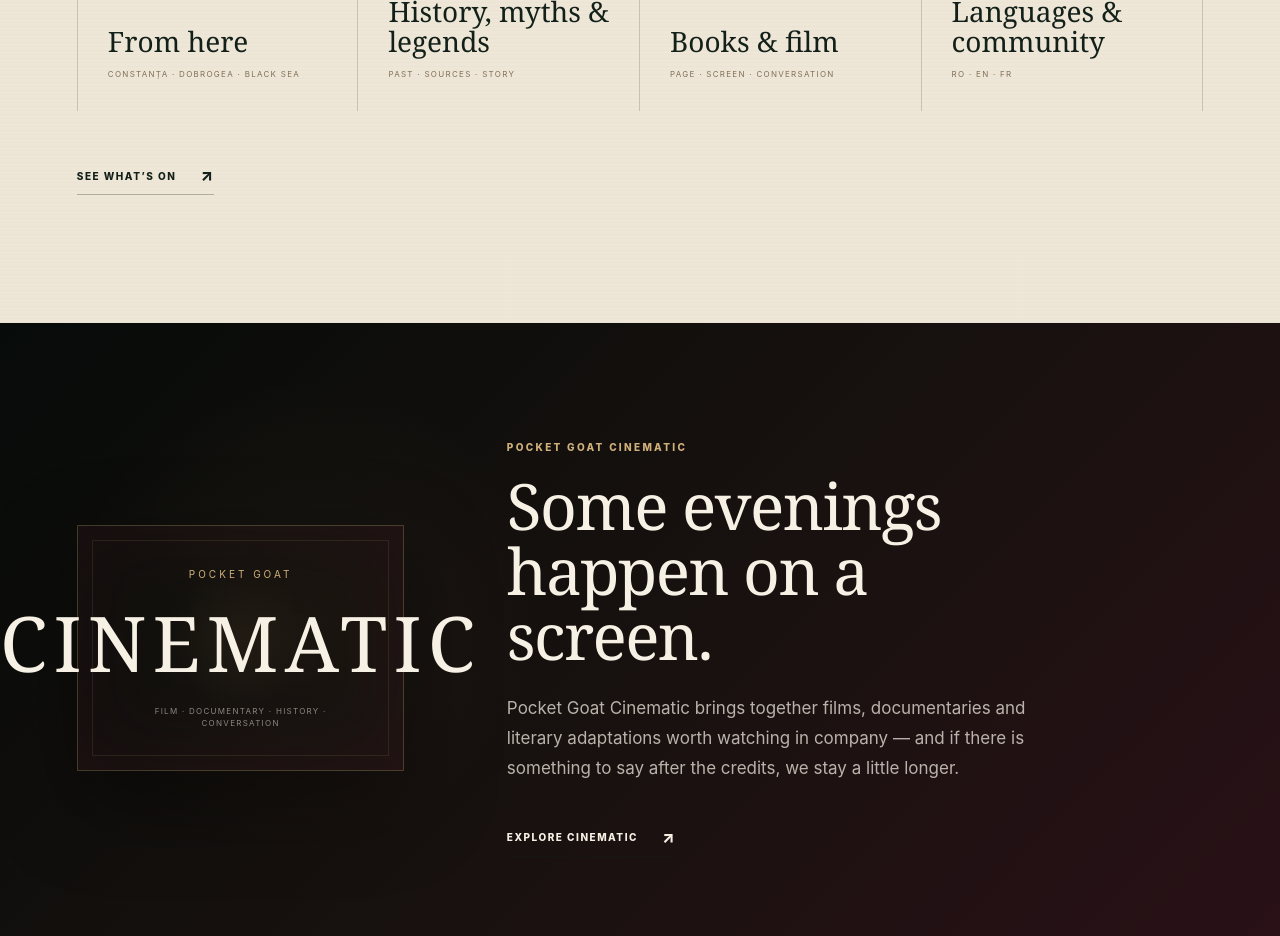
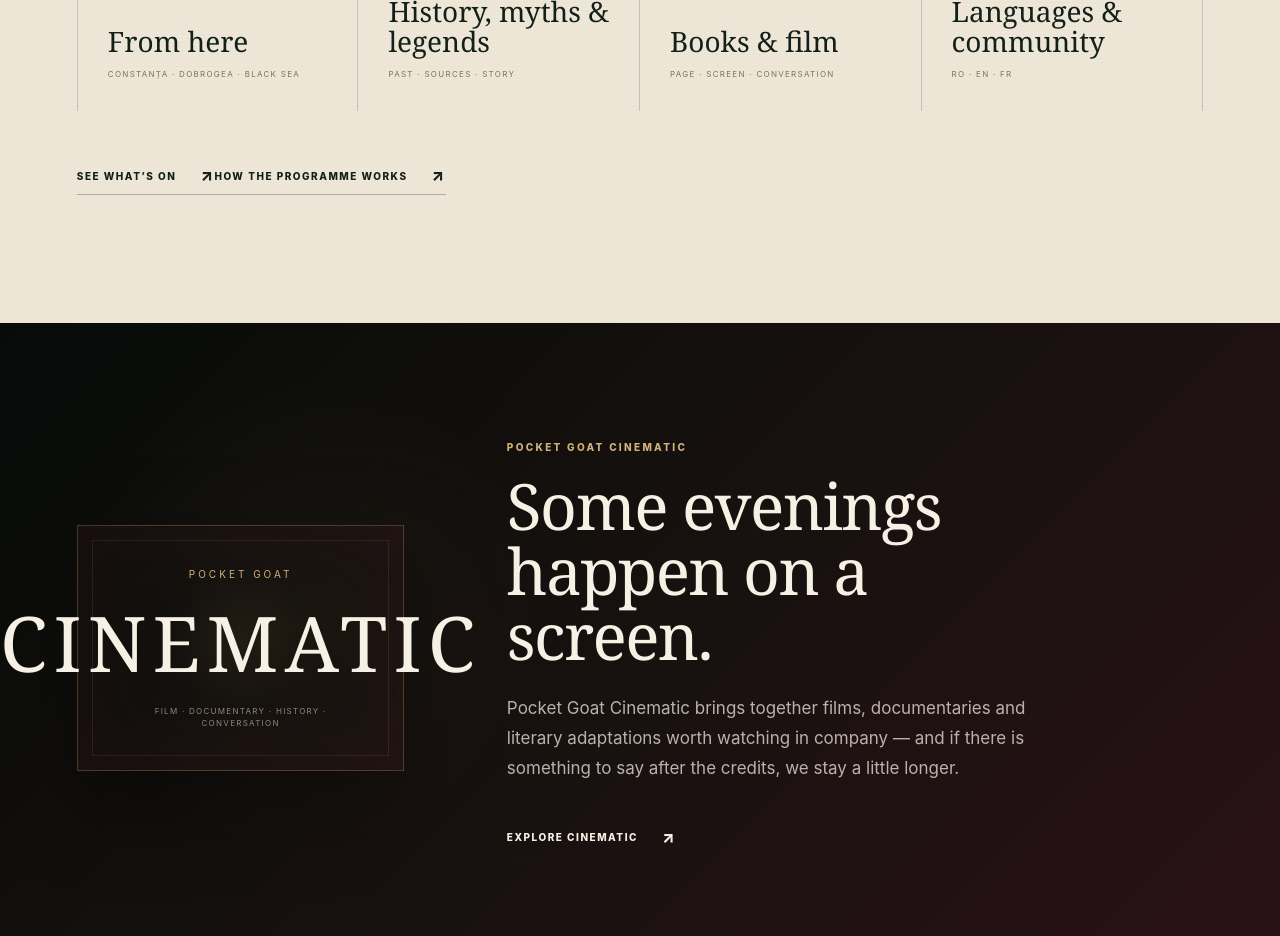
Before and after one commit to drezzillah-prog/pocket-goat-website, a Next.js app: page /en in a window 1280 px wide. Shown: the part 6100-7036 px from the top of the page. Built offline with nearby package versions, Linux system fonts and the light colour scheme.

Commit message:
polish: strengthen Home culture navigation

```diff
--- a/src/app/[locale]/page.tsx
+++ b/src/app/[locale]/page.tsx
@@ -161,7 +161,10 @@ export default async function HomePage({ params }: { params: Promise<{ locale: s
             </Link>
           )}
         </div>
-        <SectionLink href={`/${locale}/events`}>{ro ? "Vezi programul" : "See what’s on"}</SectionLink>
+        <div className="culture-actions">
+          <SectionLink href={`/${locale}/events`}>{ro ? "Vezi programul" : "See what’s on"}</SectionLink>
+          <SectionLink href={`/${locale}/culture`}>{ro ? "Cum construim programul" : "How the programme works"}</SectionLink>
+        </div>
       </section>
 
       <section className="cinematic-section section-cinema">
```
